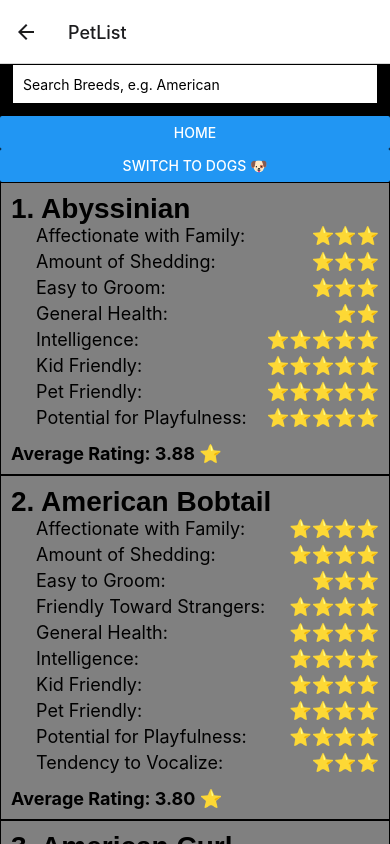
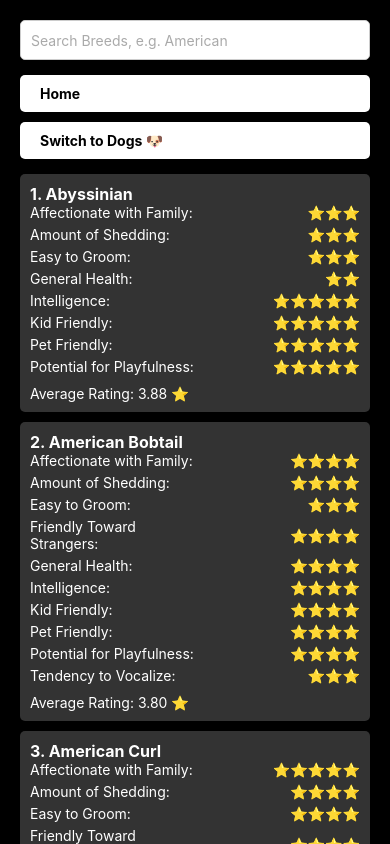
Before and after one commit to scottzyang/by-breed, a React Native app: screen /PetList in a window 390 px wide. Shown: the top 844 px of the page. Built offline with nearby package versions, Linux system fonts and the light colour scheme.

Commit message:
Update styles

```diff
--- a/App.js
+++ b/App.js
@@ -1,18 +1,15 @@
-import PetList from './PetList';
-import * as React from 'react';
-import { View, Text } from 'react-native';
-import { NavigationContainer } from '@react-navigation/native';
-import { createStackNavigator } from '@react-navigation/stack';
-import Home from './Home';
+import PetList from "./PetList";
+import * as React from "react";
+import { NavigationContainer } from "@react-navigation/native";
+import { createStackNavigator } from "@react-navigation/stack";
+import Home from "./Home";
 
 const Stack = createStackNavigator();
 
 export default function App() {
-
-
   return (
     <NavigationContainer>
-      <Stack.Navigator>
+      <Stack.Navigator screenOptions={{ headerShown: false }}>
         <Stack.Screen name="Home" component={Home} />
         <Stack.Screen name="PetList" component={PetList} />
       </Stack.Navigator>
--- a/Home.js
+++ b/Home.js
@@ -4,12 +4,12 @@ import { Text, StyleSheet, View, TouchableOpacity } from "react-native";
 export default function Home({ navigation }) {
   return (
     <View style={styles.container}>
-      <Text style={styles.title}>Welcome</Text>
+      <Text style={styles.title}>🐱 🐶</Text>
       <TouchableOpacity
         style={styles.button}
         onPress={() => navigation.navigate("PetList")}
       >
-        <Text style={styles.buttonText}>Show Me Animals</Text>
+        <Text style={styles.buttonText}>Show me the pets</Text>
       </TouchableOpacity>
     </View>
   );
--- a/Item.js
+++ b/Item.js
@@ -14,22 +14,23 @@ export default function Item(props) {
   // Calculate average rating by dividing total rating by the number of properties
   const averageRating = totalRating / keys.length;
 
-  // display ratings as ⭐️
+  // Function to generate star ratings
   const starRatings = (rating) => {
-  return '⭐️'.repeat(rating);
-};
-
+    return "⭐️".repeat(rating);
+  };
 
   return (
     <View style={styles.container}>
       <Text style={styles.label}>{`${index + 1}. ${breed}`}</Text>
       {keys.map((key) => (
         <View key={key} style={styles.propertiesContainer}>
-          <Text style={styles.subLabel}>{key}:</Text>
+          <Text style={styles.subLabel}>{`${key}:`}</Text>
           <Text style={styles.propertyValue}>{starRatings(data[key])}</Text>
         </View>
       ))}
-      <Text style={styles.averageRating}>{`Average Rating: ${averageRating.toFixed(2)} ⭐️`}</Text>
+      <Text
+        style={styles.averageRating}
+      >{`Average Rating: ${averageRating.toFixed(2)} ⭐️`}</Text>
     </View>
   );
 }
@@ -37,32 +38,36 @@ export default function Item(props) {
 const styles = StyleSheet.create({
   container: {
     padding: 10,
-    margin: 1,
-    backgroundColor: "gray",
+    marginVertical: 5,
+    backgroundColor: "#333",
+    borderRadius: 5,
   },
   label: {
-    fontSize: 28,
+    fontSize: 16,
     fontWeight: "bold",
-    fontFamily: "Arial",
-    color: "black",
+    color: "#fff",
+  },
+  propertiesContainer: {
+    flexDirection: "row",
+    justifyContent: "space-between",
+    alignItems: "center",
+    marginBottom: 5,
   },
   subLabel: {
-    fontSize: 18,
-    marginLeft: 25,
-  },
-  propertiesContainer: {
-    flexDirection: "row", // Arrange children horizontally
-    alignItems: "center", // Center children vertically
-    justifyContent: "space-between", // Distribute space evenly between children
-    marginBottom: 5, // Add some space between each property
+    color: "#fff",
+    flexShrink: 1,
+    maxWidth: "50%",
+    flexWrap: "wrap",
   },
   propertyValue: {
-    fontSize: 18,
-    marginLeft: 10,
+    color: "#ffd700",
+    fontWeight: "bold",
+    textAlign: "right",
+    flexShrink: 1,
   },
   averageRating: {
-    fontSize: 18,
-    fontWeight: "bold",
-    marginTop: 10, // Add margin on top of the average rating
+    fontSize: 14,
+    color: "#fff",
+    marginTop: 5,
   },
 });
--- a/PetList.js
+++ b/PetList.js
@@ -5,7 +5,7 @@ import {
   SafeAreaView,
   KeyboardAvoidingView,
   TextInput,
-  Button,
+  TouchableOpacity,
 } from "react-native";
 import Item from "./Item";
 import { useState } from "react";
@@ -16,37 +16,20 @@ export default function PetList({ navigation }) {
   const [currentAnimal, setCurrentAnimal] = useState("cats");
 
   const searchTermUpdate = (text) => {
-    console.log("updating search term");
     setSearchTerm(text);
   };
 
   const searchResults = (data, searchTerm) => {
-    console.log("Outputting search results");
     if (!searchTerm) {
       return data;
     }
-    // filter data based on search term
-    const searchResults = data.filter((item) => {
-      return item.breed.toLowerCase().includes(searchTerm.toLowerCase());
-    });
-    if (searchResults.length > 0) {
-      return searchResults;
-    }
+    return data.filter((item) =>
+      item.breed.toLowerCase().includes(searchTerm.toLowerCase())
+    );
   };
 
-  const switchAnimals = (currentAnimal) => {
-    switch (currentAnimal) {
-      case "cats":
-        // code block
-        setCurrentAnimal("dogs");
-        console.log(currentAnimal);
-        break;
-      case "dogs":
-        // code block
-        setCurrentAnimal("cats");
-        console.log(currentAnimal);
-        break;
-    }
+  const switchAnimals = () => {
+    setCurrentAnimal(currentAnimal === "cats" ? "dogs" : "cats");
   };
 
   return (
@@ -55,28 +38,28 @@ export default function PetList({ navigation }) {
         <TextInput
           style={styles.input}
           placeholder="Search Breeds, e.g. American"
-          onChangeText={(text) => searchTermUpdate(text)}
-        ></TextInput>
-        <Button
-          title="Home"
-          onPress={() => {
-            navigation.navigate("Home");
-          }}
+          placeholderTextColor="#aaa"
+          onChangeText={searchTermUpdate}
         />
-        <Button
-          title={`Switch to ${
+        <TouchableOpacity
+          style={styles.button}
+          onPress={() => navigation.navigate("Home")}
+        >
+          <Text style={styles.buttonText}>Home</Text>
+        </TouchableOpacity>
+        <TouchableOpacity style={styles.button} onPress={switchAnimals}>
+          <Text style={styles.buttonText}>{`Switch to ${
             currentAnimal === "cats" ? "Dogs 🐶" : "Cats 🐱"
-          }`}
-          onPress={() => switchAnimals(currentAnimal)}
-        ></Button>
+          }`}</Text>
+        </TouchableOpacity>
         <FlatList
-          style={styles.flatListContent}
           data={searchResults(
             currentAnimal === "cats" ? cats : dogs,
             searchTerm
           )}
           renderItem={({ item, index }) => <Item data={item} index={index} />}
           keyExtractor={(item, index) => index.toString()}
+          style={styles.flatList}
         />
       </KeyboardAvoidingView>
     </SafeAreaView>
@@ -84,23 +67,37 @@ export default function PetList({ navigation }) {
 }
 
 const styles = StyleSheet.create({
-  listContainer: {
-    width: "100%",
-  },
-  flatListContent: {
-    width: "100%",
-  },
   container: {
     flex: 1,
     backgroundColor: "#000",
     alignItems: "center",
+    paddingTop: 20,
+  },
+  listContainer: {
+    width: "100%",
+    paddingHorizontal: 20,
   },
   input: {
     backgroundColor: "#fff",
     height: 40,
-    margin: 12,
+    paddingHorizontal: 10,
+    marginBottom: 15,
+    borderRadius: 5,
     borderWidth: 1,
-    padding: 10,
-    marginTop: 0, // Add top margin to adjust position
+    borderColor: "#ccc",
+  },
+  button: {
+    backgroundColor: "#fff", // White button background
+    paddingVertical: 10,
+    paddingHorizontal: 20,
+    borderRadius: 5,
+    marginBottom: 10, // Margin between buttons
+  },
+  buttonText: {
+    color: "#000", // Black button text
+    fontWeight: "bold",
+  },
+  flatList: {
+    width: "100%",
   },
 });
```
